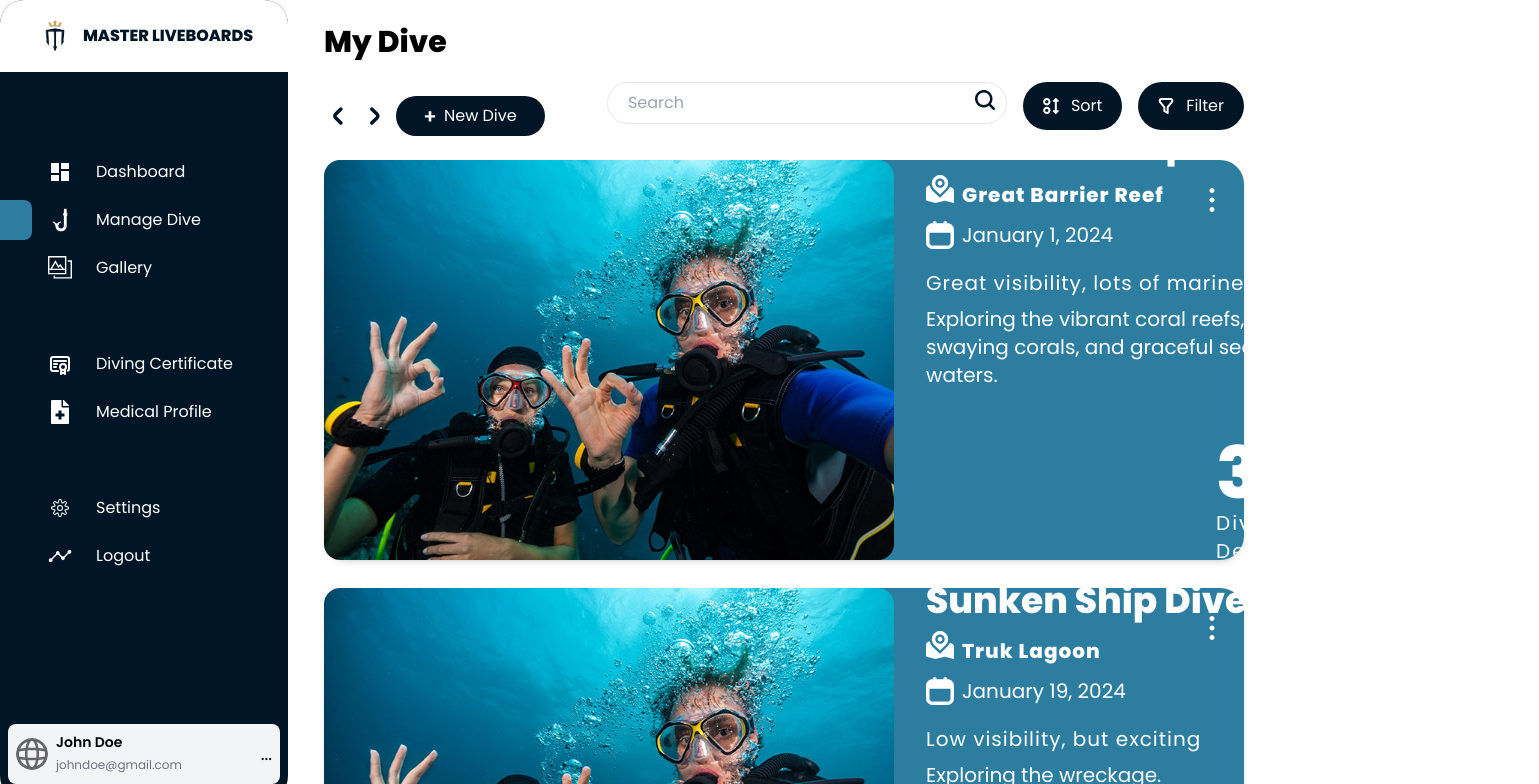
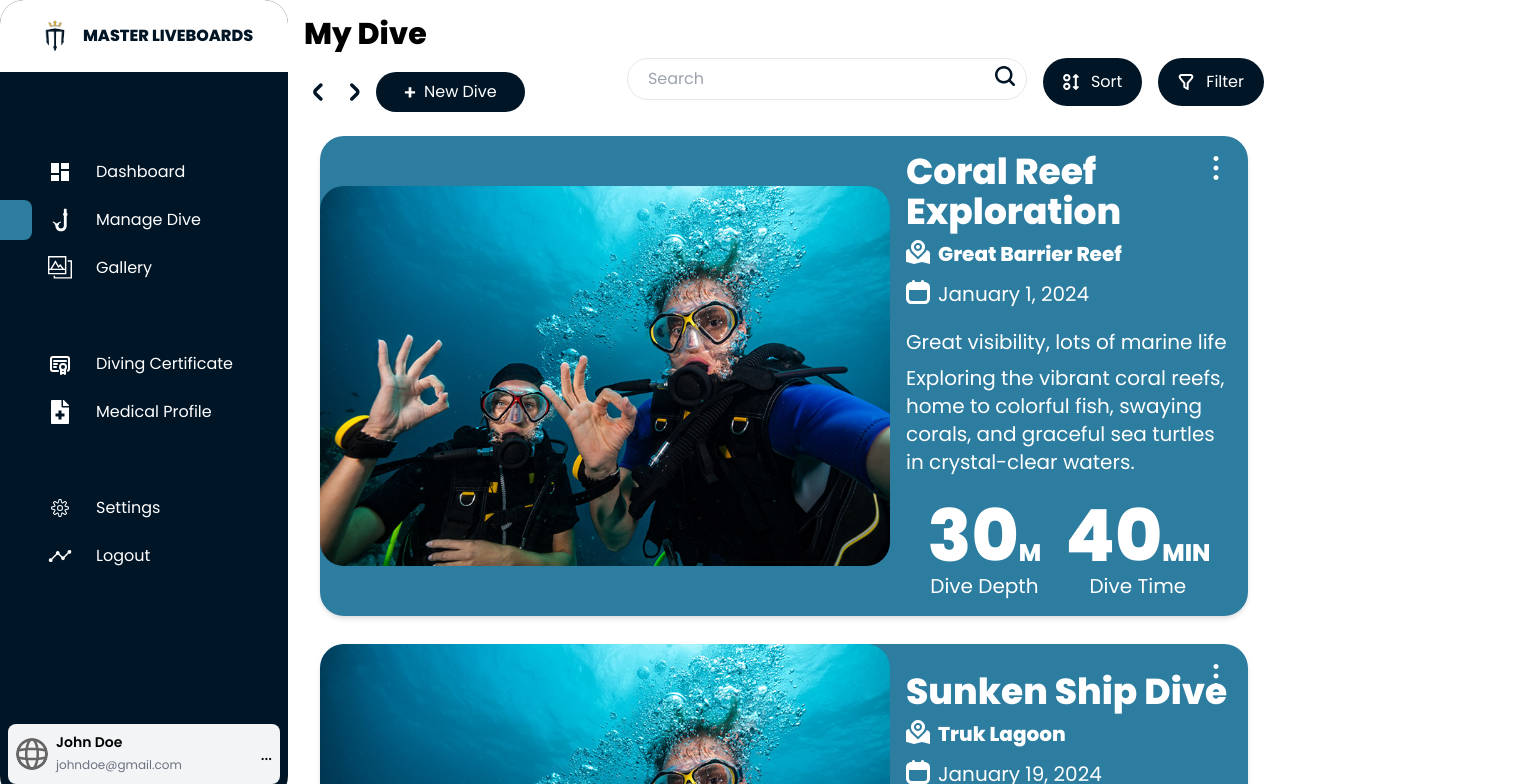
Before and after one commit to roserossssss/dive-site, a Next.js app in the folder diver-application/: page /dashboard/DiveManagement in a window 1280 px wide. Shown: the top 784 px of the page, 1539 px wide, since content can reach past the window. Built offline with nearby package versions, Linux system fonts and the light colour scheme.

Commit message:
Updated Medical Profile Page

```diff
--- a/diver-application/app/dashboard/DiveManagement/page.tsx
+++ b/diver-application/app/dashboard/DiveManagement/page.tsx
@@ -77,12 +77,12 @@ export default function DiveManagement() {
     });
 
   return (
-    <div className="flex-1 p-5 pt-2 relative">
+    <div>
     {/* Header Section */}
     <h2 className="text-3xl font-bold text-black">My Dive</h2>
 
     {/* Controls */}
-      <div className="flex items-center justify-between mt-4">
+    <div className="flex flex-wrap items-center justify-between gap-4">
       <div className="flex items-center space-x-2">
         <img
           src="/leftarrow.svg"
@@ -98,19 +98,18 @@ export default function DiveManagement() {
           onClick={() => router.push("/dashboard/DiveManagement/add")}
           className="bg-[#001526] text-white px-7 py-2 rounded-full flex items-center gap-2 mt-5"
         >
-            <img src="/plus.svg" alt="Plus" className="w-3 h-3"
-            />
+          <img src="/plus.svg" alt="Plus" className="w-3 h-3" />
           New Dive
         </button>
       </div>
 
-        <div className="flex space-x-4">
+      <div className="flex flex-wrap gap-4">
         {/* Search */}
-          <div className="relative">
+        <div className="relative w-full sm:w-auto">
           <input
             type="text"
             placeholder="Search"
-              className="border rounded-full px-70 py-2 w-[400px] pl-5 placeholder:text-medium"
+            className="border rounded-full px-5 py-2 w-full sm:w-[400px] placeholder:text-medium bg-white"
             value={searchTerm}
             onChange={(e) => setSearchTerm(e.target.value)}
           />
@@ -121,8 +120,8 @@ export default function DiveManagement() {
           />
         </div>
 
-          {/* Sort Dropdown */}
-          <div className="relative">
+        {/* Sort & Filter Buttons */}
+        <div className="flex space-x-4">
           <button
             onClick={() => setSortDropdownOpen(!sortDropdownOpen)}
             className="bg-[#001526] text-white px-5 py-3 rounded-full flex items-center gap-3"
@@ -130,23 +129,7 @@ export default function DiveManagement() {
             <img src="/sort.svg" alt="Sort" className="w-4 h-4" />
             Sort
           </button>
-            {sortDropdownOpen && (
-              <div className="absolute right-20 mt-2 bg-white shadow-lg rounded-lg w-[70px] h-[97px] z-50">
-                {["date", "time", "depth"].map((criteria) => (
-                  <button
-                    key={criteria}
-                    onClick={() => handleSort(criteria)}
-                    className="block w-fit text-left px-4 py-2 text-[#001526] rounded-lg hover:bg-[#001526] hover:text-white mx-auto"
-                  >
-                    {criteria.charAt(0).toUpperCase() + criteria.slice(1)}
-                  </button>
-                ))}
-              </div>
-            )}
-          </div>
 
-          {/* Filter Dropdown */}
-          <div className="relative">
           <button
             onClick={() => setFilterDropdownOpen(!filterDropdownOpen)}
             className="bg-[#001526] text-white px-5 py-3 rounded-full flex items-center gap-3"
@@ -154,85 +137,69 @@ export default function DiveManagement() {
             <img src="/filter.svg" alt="Filter" className="w-4 h-4" />
             Filter
           </button>
-            {filterDropdownOpen && (
-              <div className="absolute right-0 mt-2 bg-white shadow-lg rounded-lg w-[127px] h-[117px] z-50">
-                <button
-                  onClick={() => handleFilter(null)}
-                  className="block w-full text-left px-4 py-2 text-[#001526] rounded-lg hover:bg-[#001526] hover:text-white hover: w-[110px] mx-auto"
-                >
-                  All
-                </button>
-                {Array.from(new Set(diveData.map((d) => d.location))).map(
-                  (loc) => (
-                    <button
-                      key={loc}
-                      onClick={() => handleFilter(loc)}
-                      className="block w-full text-left px-2 py-2 text-[#001526] rounded-lg hover:bg-[#001526] hover:text-white w-[110px] mx-auto"
-                    >
-                      {loc}
-                    </button>
-                  )
-                )}
-              </div>
-            )}
         </div>
       </div>
     </div>
 
     {/* Dive List */}
-<div className="mt-6 flex flex-col items-center">
+    <div className="mt-6 flex flex-col items-center mx-4">
       {filteredDives.map((dive, index) => (
         <div
           key={index}
-      className="p-10 w-full max-w-[1450px] h-[400px] mb-7 rounded-3xl shadow-md bg-[#2C7DA0] flex items-center relative"
+          className="w-full h-auto mb-7 rounded-3xl shadow-md bg-[#2C7DA0] flex flex-col lg:flex-row md:items-center items-center relative overflow-hidden"
         >
+          {/* Image Section */}
           <img
             src={dive.image}
             alt={dive.title}
-        className="w-[570px] h-[400px] object-cover rounded-2xl flex-shrink-0 -ml-10"
+            className="w-full lg:w-[570px] h-full object-cover rounded-t-3xl lg:rounded-3xl"
           />
 
-      <div className="flex-1 ml-8">
-        <h2 className="text-4xl font-bold text-white -mt-[30px]">{dive.title}</h2>
-        <div className="flex items-center mt-1 tracking-wider">
-          <img src="/location.svg" alt="Location Icon" className="w-7 h-7 mr-2" />
-          <p className="text-white font-bold text-xl tracking-wider mt-3">{dive.location}</p>
+          {/* Content Section */}
+          <div className="flex-1 p-4 w-full text-center lg:text-left">
+            <h2 className="text-2xl lg:text-4xl font-bold text-white">{dive.title}</h2>
+
+            <div className="flex flex-wrap justify-center lg:justify-start mt-2 gap-2">
+              <img src="/location.svg" alt="Location Icon" className="w-6 h-6" />
+              <p className="text-white font-bold text-lg lg:text-xl">{dive.location}</p>
             </div>
-        <div className="flex items-center text-xl mt-3">
-          <img src="/calendar.svg" alt="Date Icon" className="w-7 h-7 mr-2" />
-          <p className="text-white">
-            {new Date(dive.date).toLocaleDateString('en-US', {
-                year: 'numeric',
-                month: 'long',
-                day: 'numeric',
+
+            <div className="flex flex-wrap justify-center lg:justify-start mt-3 gap-2">
+              <img src="/calendar.svg" alt="Date Icon" className="w-6 h-6" />
+              <p className="text-white text-lg lg:text-xl">
+                {new Date(dive.date).toLocaleDateString("en-US", {
+                  year: "numeric",
+                  month: "long",
+                  day: "numeric",
                 })}
               </p>
             </div>
-        <p className="text-white text-xl mt-5 tracking-wider">{dive.notes}</p>
-        <p className="text-white text-xl mt-2">{dive.description}</p>
 
-        {/* Dive Depth and Time Section */}
-        <div className="flex space-x-16 mt-[48px] text-white ml-[290px]">
+            <p className="text-white text-lg lg:text-xl mt-5">{dive.notes}</p>
+            <p className="text-white text-lg lg:text-xl mt-2">{dive.description}</p>
+
+            {/* Dive Depth and Time */}
+            <div className="flex flex-col md:flex-row justify-center  mt-6 text-white gap-6">
               <div className="flex flex-col items-center">
-            <span className="font-bold text-7xl">
+                <span className="font-bold text-5xl lg:text-7xl">
                   {dive.depth}
-              <span className="text-2xl font-bold">M</span>
+                  <span className="text-lg lg:text-2xl font-bold">M</span>
                 </span>
-            <span className="text-xl tracking-widest">Dive Depth</span>
+                <span className="text-lg lg:text-xl">Dive Depth</span>
               </div>
 
               <div className="flex flex-col items-center">
-            <span className="font-bold text-7xl">
+                <span className="font-bold text-5xl lg:text-7xl">
                   {dive.time}
-              <span className="text-2xl font-bold">MIN</span>
+                  <span className="text-lg lg:text-2xl font-bold">MIN</span>
                 </span>
-            <span className="text-xl tracking-widest">Dive Time</span>
+                <span className="text-lg lg:text-xl">Dive Time</span>
               </div>
             </div>
           </div>
 
           {/* Action Menu */}
-      <div className="absolute top-7 right-5">
+          <div className="absolute top-5 right-5">
             <button
               onClick={() => setDropdownIndex(dropdownIndex === index ? null : index)}
               className="text-white"
@@ -240,11 +207,15 @@ export default function DiveManagement() {
               <img src="/verticaldots.svg" alt="More options" className="w-6 h-6" />
             </button>
             {dropdownIndex === index && (
-          <div className="absolute top-10 right-0 bg-white shadow-md rounded-lg p-2">
+              <div className="absolute top-10 right-0 bg-white shadow-md rounded-lg p-2 w-28">
                 <Link href={`/dashboard/DiveManagement/${dive.id}`}>
-              <button className="block px-3 py-3 rounded-lg text-[#001526] hover:bg-[#2C7DA0] hover:bg-opacity-50 ">Update</button>
+                  <button className="block w-full px-3 py-3 rounded-lg text-[#001526] hover:bg-[#2C7DA0] hover:bg-opacity-50">
+                    Update
+                  </button>
                 </Link>
-            <button className="block px-4 py-3 rounded-lg  text-[#001526] hover:bg-[#2C7DA0] hover:bg-opacity-50 ">Delete</button>
+                <button className="block w-full px-4 py-3 rounded-lg text-[#001526] hover:bg-[#2C7DA0] hover:bg-opacity-50">
+                  Delete
+                </button>
               </div>
             )}
           </div>
@@ -252,5 +223,6 @@ export default function DiveManagement() {
       ))}
     </div>
   </div>
+
   );
 }
```
Lines whose indentation alone changed are shown as unchanged.
